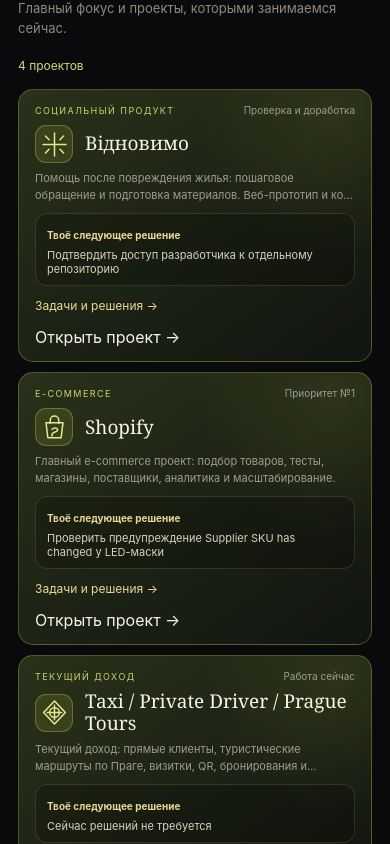
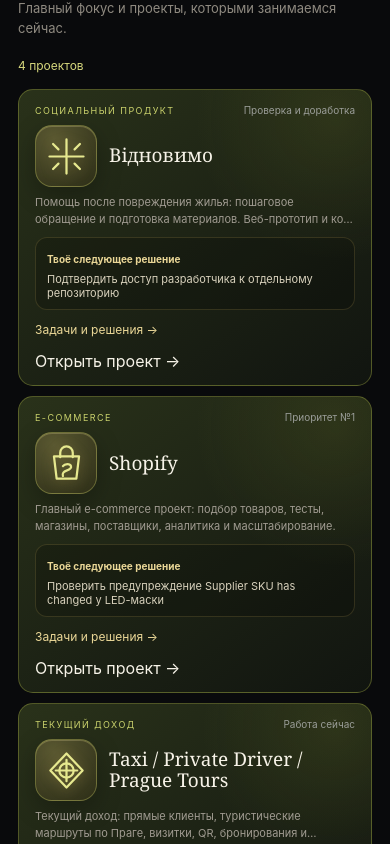
Before and after one commit to Igor-Samarin/life-project, a Next.js app: page /projects in a window 390 px wide. Shown: the part 840-1684 px from the top of the page. Built offline with nearby package versions, Linux system fonts and the light colour scheme.

Commit message:
Enlarge illustrated project icons on mobile and desktop

```diff
--- a/pages/projects.js
+++ b/pages/projects.js
@@ -211,6 +211,8 @@ export default function Projects() {
         .empty{grid-column:1/-1;padding:24px;border:1px dashed rgba(217,187,91,.15);border-radius:16px;color:#777d78;font-size:12px}
         .saveNote{margin-top:12px;color:#686d69;font-size:10px}
 
+        .projectIcon{width:76px;height:76px;flex:0 0 76px;border-radius:20px!important;background:radial-gradient(circle at 30% 20%,rgba(245,214,123,.25),rgba(65,54,25,.32))!important;box-shadow:inset 0 1px 0 rgba(255,235,170,.22),0 8px 24px rgba(0,0,0,.25)!important}
+        .projectIcon svg{width:52px;height:52px;filter:drop-shadow(0 2px 6px rgba(235,194,91,.25))}
         .mobileAction{display:none}
         .detailsButton{margin-top:12px;text-align:left;border:0;background:none;color:#ead797;font-size:12px;cursor:pointer;padding:5px 0}
         .detailBackdrop{position:fixed;inset:0;z-index:9999;background:rgba(0,0,0,.78);display:flex;align-items:center;justify-content:center;padding:15px}
@@ -227,7 +229,8 @@ export default function Projects() {
           .projectCard{min-height:0;padding:14px 16px;border-radius:15px}
           .titleRow{margin-top:9px}.projectCard h3{font-size:19px}
           .projectCard p{font-size:11px;margin-top:7px;display:-webkit-box;-webkit-line-clamp:2;-webkit-box-orient:vertical;overflow:hidden}
-          .projectIcon{width:38px;height:38px;flex-basis:38px}
+          .projectIcon{width:62px;height:62px;flex-basis:62px;border-radius:17px!important}
+          .projectIcon svg{width:43px;height:43px}
           .actionPreview{padding:9px 11px;margin-top:9px}
           .actionPreview strong{font-size:10px}.desktopActions{display:none}.mobileAction{display:block;color:#d8d1bc;font-size:11px;margin-top:5px}
           .workDetails{display:none}.cardBottom{padding-top:9px}.statusArea{display:none}
@@ -302,7 +305,7 @@ export default function Projects() {
                 </div>
 
                 <div className="titleRow">
-                  <div className="projectIcon" aria-hidden="true"><svg viewBox="0 0 48 48" width="29" height="29" fill="none" stroke="currentColor" strokeWidth="2.5" strokeLinecap="round" strokeLinejoin="round">{project.title === "Відновимо" ? <><path d="M24 5v38M5 24h38"/><path d="M9 10l6 6M39 10l-6 6M9 38l6-6M39 38l-6-6"/></> : project.title === "Shopify" ? <><path d="M10 16h28l-3 25H13z"/><path d="M17 17v-5a7 7 0 0 1 14 0v5"/><path d="M20 27c2-3 8-3 9 0s-2 4-5 5-5 3-4 6"/></> : project.title === "Life Project" ? <><circle cx="24" cy="24" r="19"/><path d="M24 38V15m0 9-10-9m10 16 10-12M14 38h20"/></> : <><path d="M24 5 42 24 24 43 6 24Z"/><circle cx="24" cy="24" r="8"/><path d="M24 12v24M12 24h24"/></>}</svg></div>
+                  <div className="projectIcon" aria-hidden="true"><svg viewBox="0 0 48 48" width="48" height="48" fill="none" stroke="currentColor" strokeWidth="2.5" strokeLinecap="round" strokeLinejoin="round">{project.title === "Відновимо" ? <><path d="M24 5v38M5 24h38"/><path d="M9 10l6 6M39 10l-6 6M9 38l6-6M39 38l-6-6"/></> : project.title === "Shopify" ? <><path d="M10 16h28l-3 25H13z"/><path d="M17 17v-5a7 7 0 0 1 14 0v5"/><path d="M20 27c2-3 8-3 9 0s-2 4-5 5-5 3-4 6"/></> : project.title === "Life Project" ? <><circle cx="24" cy="24" r="19"/><path d="M24 38V15m0 9-10-9m10 16 10-12M14 38h20"/></> : <><path d="M24 5 42 24 24 43 6 24Z"/><circle cx="24" cy="24" r="8"/><path d="M24 12v24M12 24h24"/></>}</svg></div>
                   <h3>{project.title}</h3>
                 </div>
                 <p>{project.text}</p>
```
